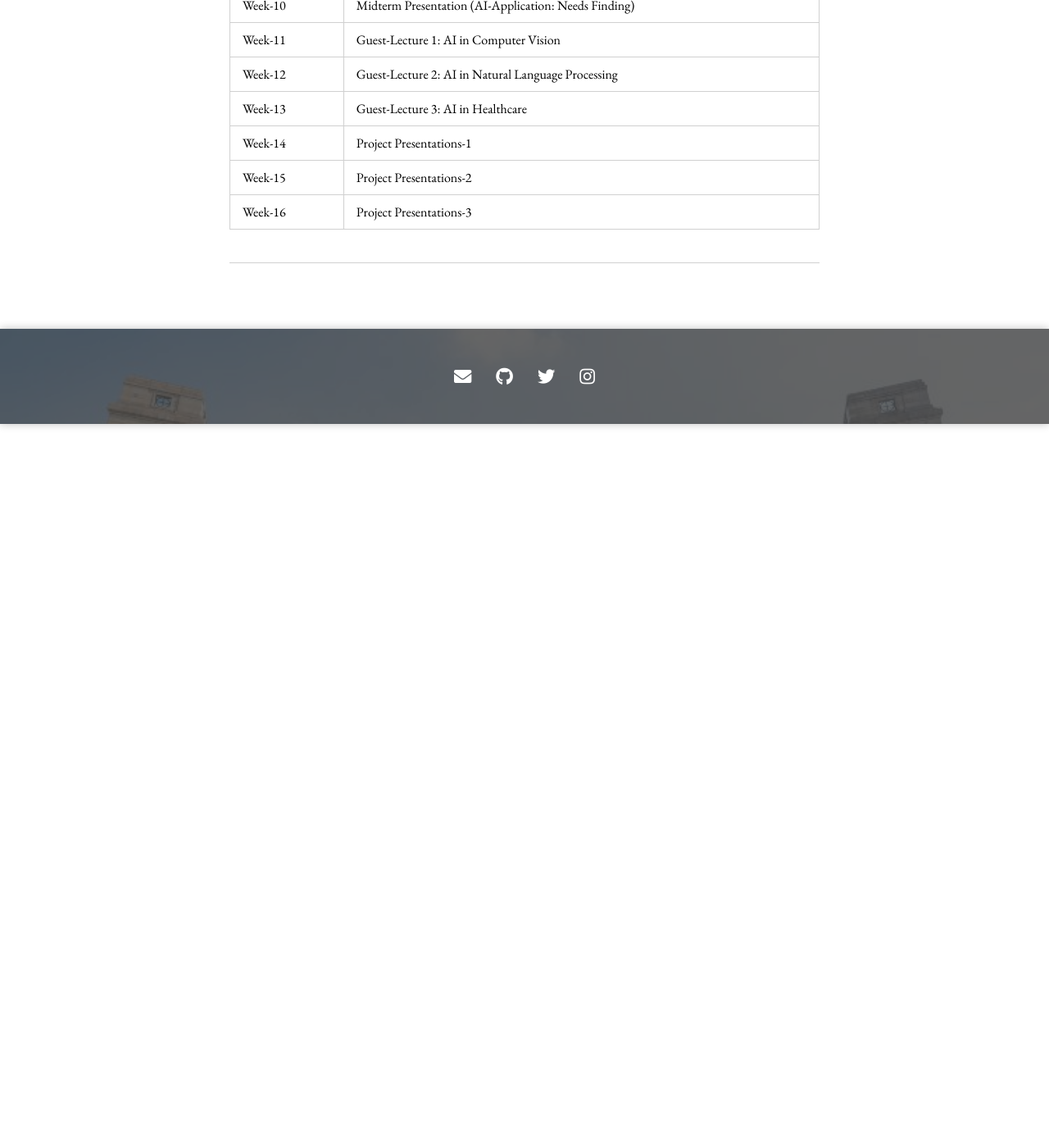
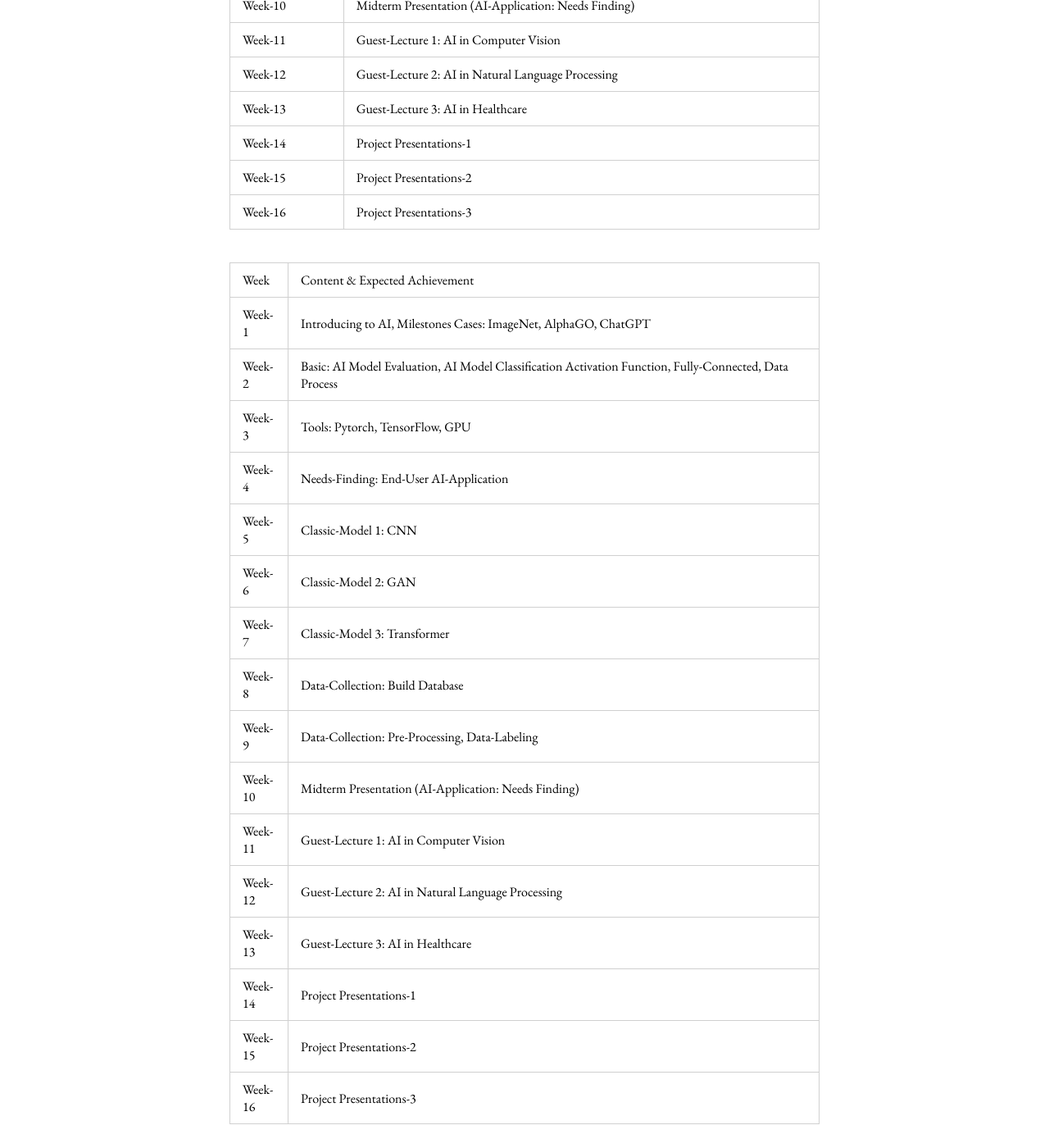
Before and after one commit to PatrickAIlab/PatrickAIlab.github.io, a Jekyll site: the page built from teaching/index.md, in a window 1280 px wide and 1400 px high, scrolled down 1500 px. Shown: the whole window at 82% size. Built offline with Jekyll 4.4.1, drawn with Linux system fonts in a browser that asks for light colours; nearby versions of some CDN libraries.

Commit message:
Update index.md

```diff
--- a/teaching/index.md
+++ b/teaching/index.md
@@ -44,6 +44,78 @@ Furthermore, this course introduces the application of artificial intelligence i
 | Week-15 | Project Presentations-2 |
 | Week-16  | Project Presentations-3 |
 
+<table>
+  <tr>
+    <td style="width: 30pt;">Week</td>
+    <td>Content & Expected Achievement</td>
+  </tr>
+  <tr>
+    <td>Week-1</td>
+    <td>Introducing to AI, Milestones Cases: ImageNet, AlphaGO, ChatGPT</td>
+  </tr>
+  <tr>
+    <td>Week-2</td>
+    <td>Basic: AI Model Evaluation, AI Model Classification Activation Function, Fully-Connected, Data Process</td>
+  </tr>
+  <tr>
+    <td>Week-3</td>
+    <td>Tools: Pytorch, TensorFlow, GPU</td>
+  </tr>
+  <tr>
+    <td>Week-4</td>
+    <td>Needs-Finding: End-User AI-Application</td>
+  </tr>
+  <tr>
+    <td>Week-5</td>
+    <td>Classic-Model 1: CNN</td>
+  </tr>
+  <tr>
+    <td>Week-6</td>
+    <td>Classic-Model 2: GAN</td>
+  </tr>
+  <tr>
+    <td>Week-7</td>
+    <td>Classic-Model 3: Transformer</td>
+  </tr>
+  <tr>
+    <td>Week-8</td>
+    <td>Data-Collection: Build Database</td>
+  </tr>
+  <tr>
+    <td>Week-9</td>
+    <td>Data-Collection: Pre-Processing, Data-Labeling</td>
+  </tr>
+  <tr>
+    <td>Week-10</td>
+    <td>Midterm Presentation (AI-Application: Needs Finding)</td>
+  </tr>
+  <tr>
+    <td>Week-11</td>
+    <td>Guest-Lecture 1: AI in Computer Vision</td>
+  </tr>
+  <tr>
+    <td>Week-12</td>
+    <td>Guest-Lecture 2: AI in Natural Language Processing</td>
+  </tr>
+  <tr>
+    <td>Week-13</td>
+    <td>Guest-Lecture 3: AI in Healthcare</td>
+  </tr>
+  <tr>
+    <td>Week-14</td>
+    <td>Project Presentations-1</td>
+  </tr>
+  <tr>
+    <td>Week-15</td>
+    <td>Project Presentations-2</td>
+  </tr>
+  <tr>
+    <td>Week-16</td>
+    <td>Project Presentations-3</td>
+  </tr>
+</table>
+
+
 <!-- ### Undergraduate
 
 #### Agency and Awards
```
